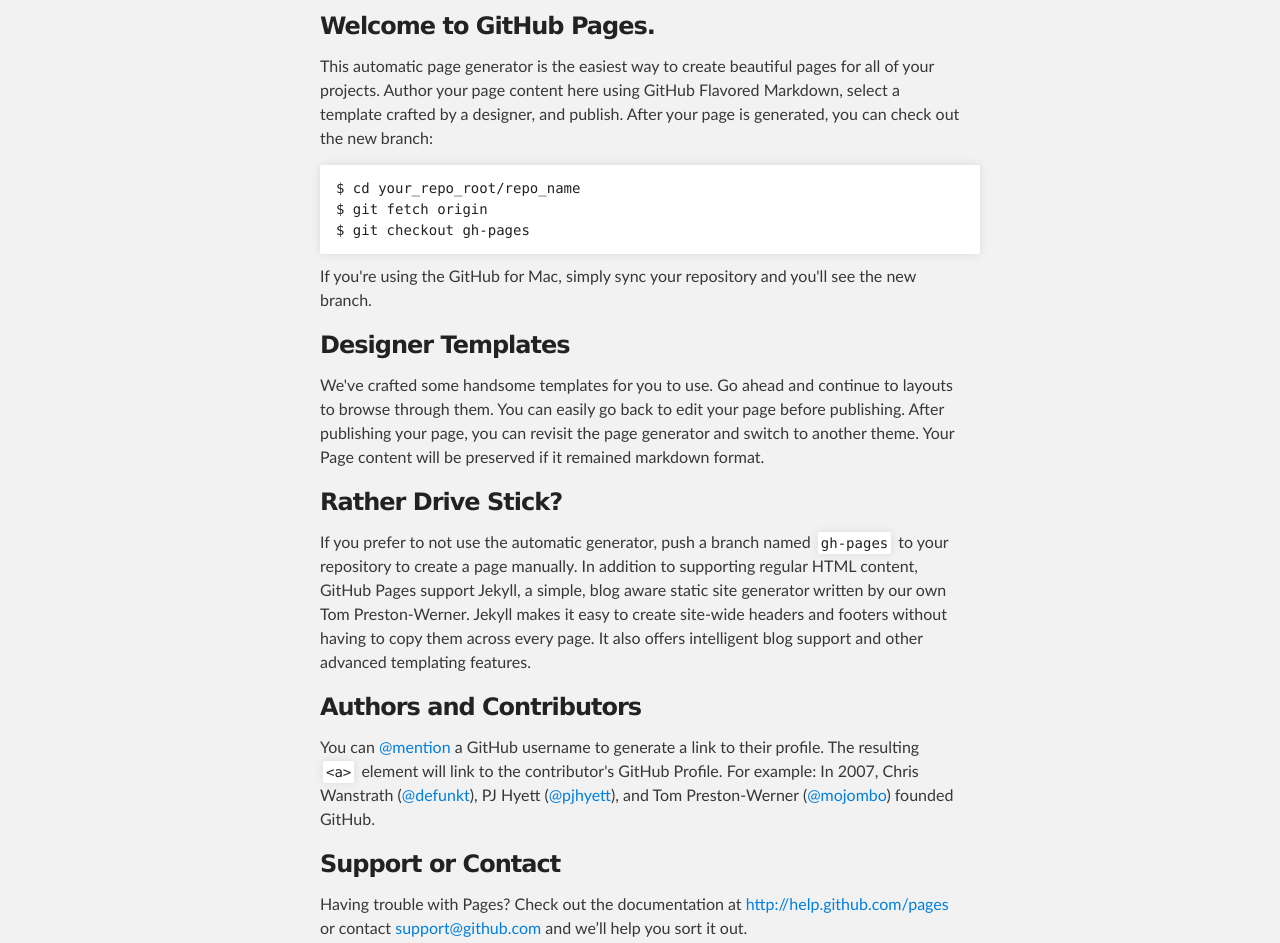
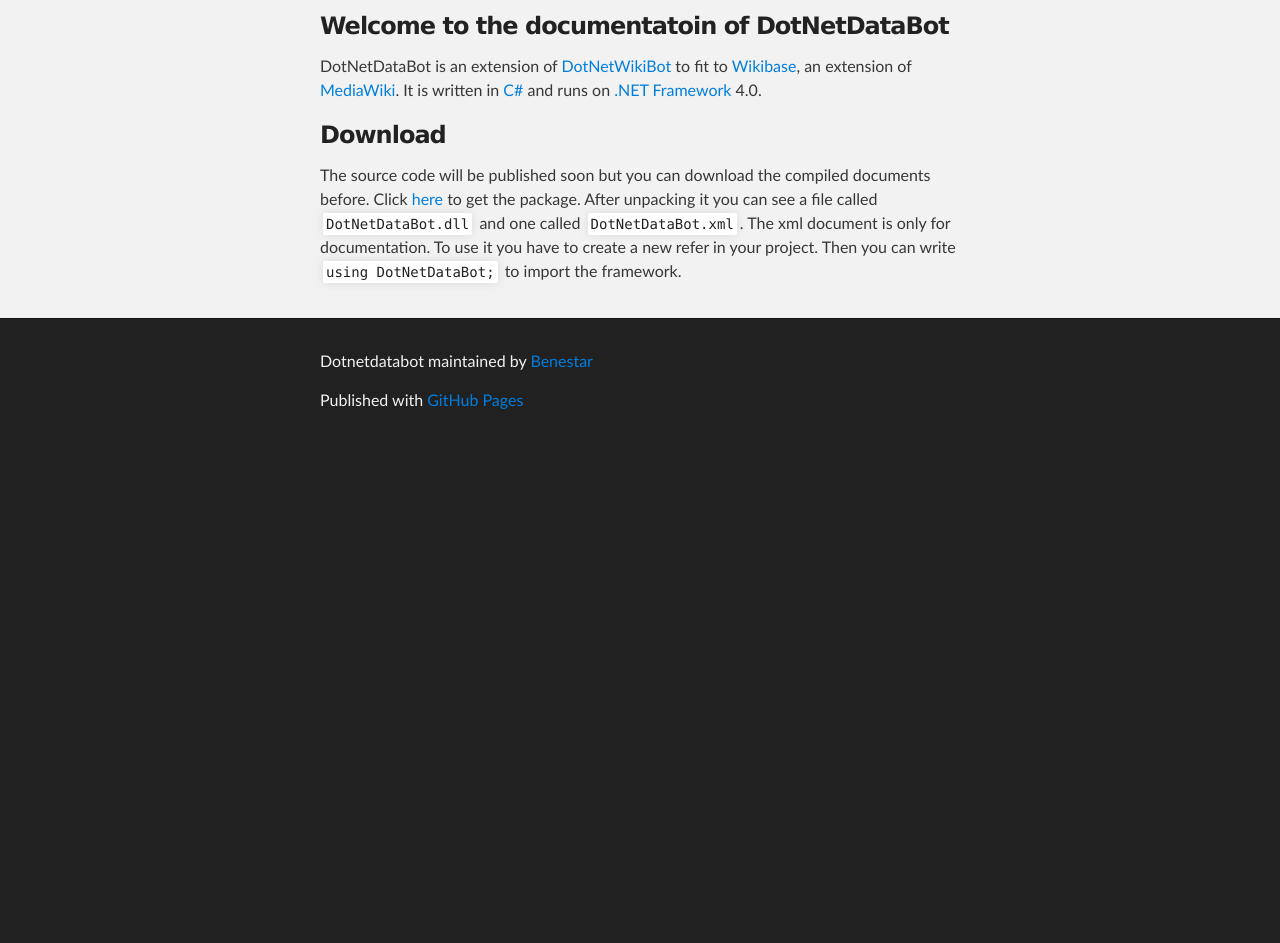
Before and after one commit to Benestar/DotNetDataBot, a plain HTML site: page index.html in a window 1280 px wide. Shown: the part 288-1231 px from the top of the page. After the commit the page ends 800 px from the top, so only its background shows below. Drawn offline with Linux system fonts and the light colour scheme.

```diff
--- a/index.html
+++ b/index.html
@@ -31,32 +31,13 @@
     <!-- MAIN CONTENT -->
     <div id="main_content_wrap" class="outer">
       <section id="main_content" class="inner">
-        <h3>Welcome to GitHub Pages.</h3>
+        <h3>Welcome to the documentatoin of DotNetDataBot</h3>
 
-<p>This automatic page generator is the easiest way to create beautiful pages for all of your projects. Author your page content here using GitHub Flavored Markdown, select a template crafted by a designer, and publish. After your page is generated, you can check out the new branch:</p>
+<p>DotNetDataBot is an extension of <a href="http://dotnetwikibot.sourceforge.net/">DotNetWikiBot</a> to fit to <a href="https://www.mediawiki.org/wiki/Extension:Wikibase">Wikibase</a>, an extension of <a href="https://www.mediawiki.org/">MediaWiki</a>. It is written in <a href="http://en.wikipedia.org/wiki/C_Sharp_%28programming_language%29">C#</a> and runs on <a href="http://msdn.microsoft.com/en-us/vstudio/aa496123.aspx">.NET Framework</a> 4.0.</p>
 
-<pre><code>$ cd your_repo_root/repo_name
-$ git fetch origin
-$ git checkout gh-pages
-</code></pre>
+<h3>Download</h3>
 
-<p>If you're using the GitHub for Mac, simply sync your repository and you'll see the new branch.</p>
-
-<h3>Designer Templates</h3>
-
-<p>We've crafted some handsome templates for you to use. Go ahead and continue to layouts to browse through them. You can easily go back to edit your page before publishing. After publishing your page, you can revisit the page generator and switch to another theme. Your Page content will be preserved if it remained markdown format.</p>
-
-<h3>Rather Drive Stick?</h3>
-
-<p>If you prefer to not use the automatic generator, push a branch named <code>gh-pages</code> to your repository to create a page manually. In addition to supporting regular HTML content, GitHub Pages support Jekyll, a simple, blog aware static site generator written by our own Tom Preston-Werner. Jekyll makes it easy to create site-wide headers and footers without having to copy them across every page. It also offers intelligent blog support and other advanced templating features.</p>
-
-<h3>Authors and Contributors</h3>
-
-<p>You can <a href="https://github.com/blog/821" class="user-mention">@mention</a> a GitHub username to generate a link to their profile. The resulting <code>&lt;a&gt;</code> element will link to the contributor's GitHub Profile. For example: In 2007, Chris Wanstrath (<a href="https://github.com/defunkt" class="user-mention">@defunkt</a>), PJ Hyett (<a href="https://github.com/pjhyett" class="user-mention">@pjhyett</a>), and Tom Preston-Werner (<a href="https://github.com/mojombo" class="user-mention">@mojombo</a>) founded GitHub.</p>
-
-<h3>Support or Contact</h3>
-
-<p>Having trouble with Pages? Check out the documentation at <a href="http://help.github.com/pages">http://help.github.com/pages</a> or contact <a href="mailto:support@github.com">support@github.com</a> and we’ll help you sort it out.</p>
+<p>The source code will be published soon but you can download the compiled documents before. Click <a href="https://github.com/downloads/Benestar/DotNetDataBot/DotNetDataBot.zip">here</a> to get the package. After unpacking it you can see a file called <code>DotNetDataBot.dll</code> and one called <code>DotNetDataBot.xml</code>. The xml document is only for documentation. To use it you have to create a new refer in your project. Then you can write <code>using DotNetDataBot;</code> to import the framework.</p>
       </section>
     </div>
 
```
Also changed, not shown: params.json (+1 -1 lines).
